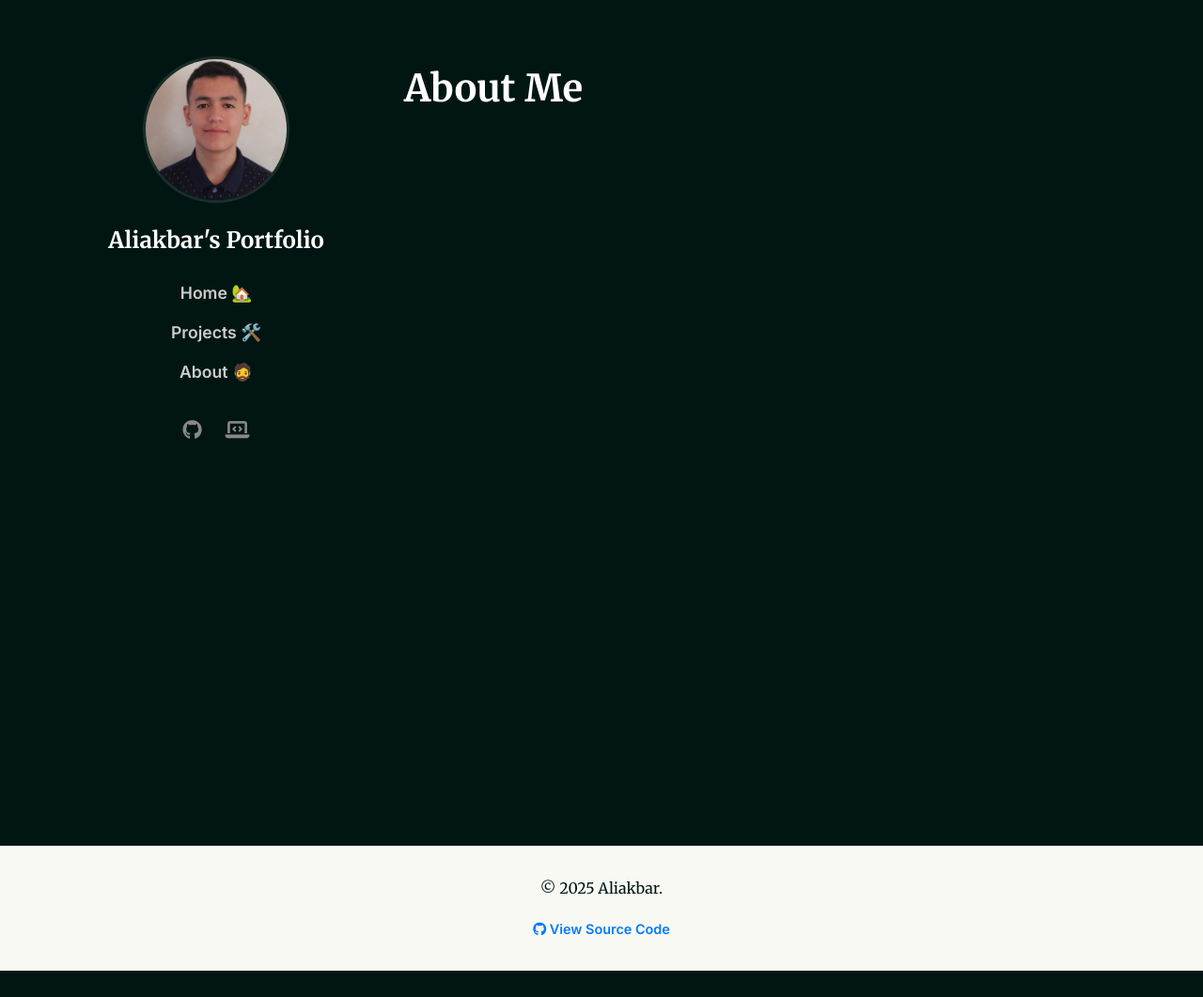
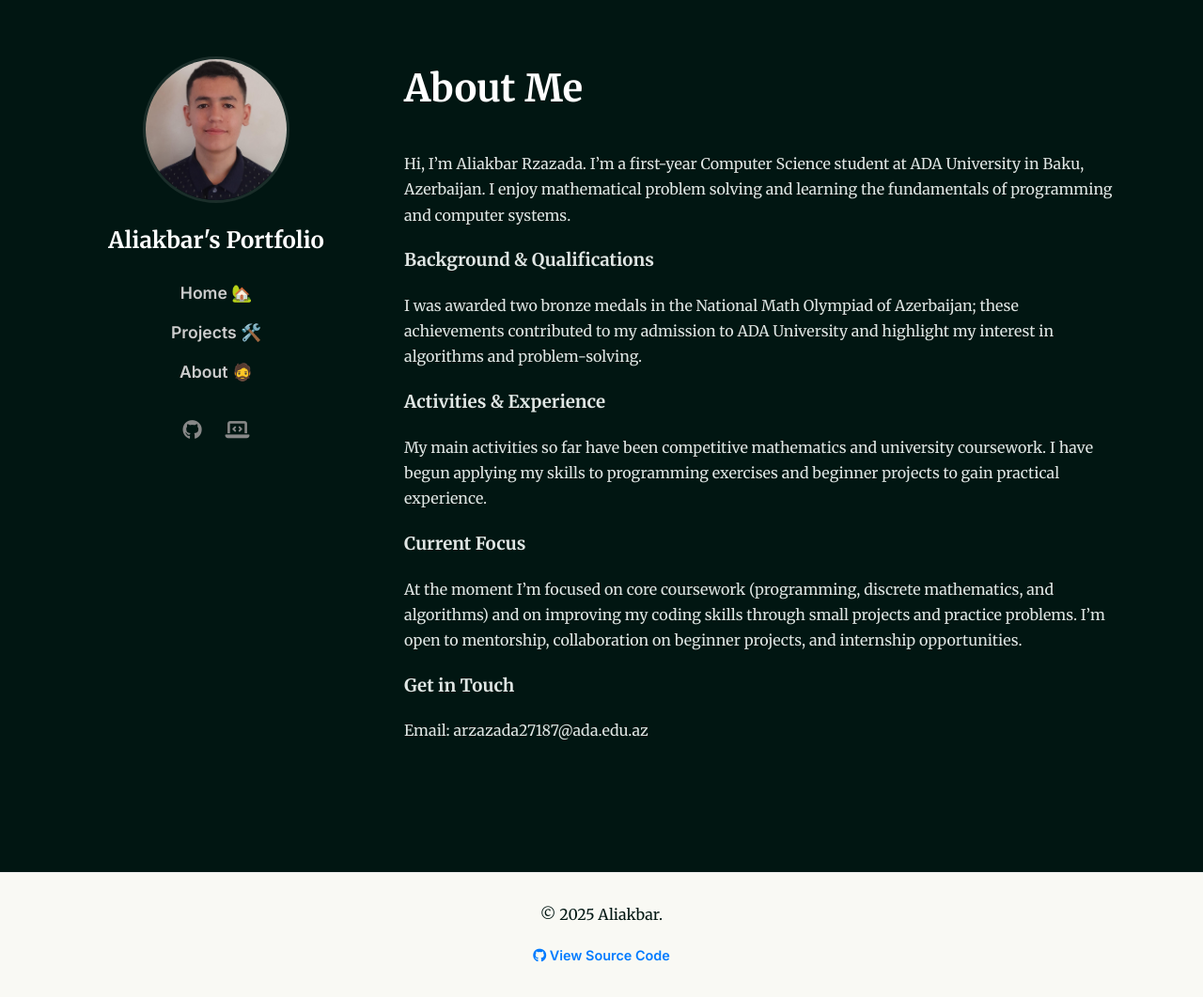
Before and after one commit to adicto56/adicto56.github.io, a Jekyll site: the page built from about.html, in a window 1280 px wide. Shown: the whole page at 94% size. Built offline with Jekyll 4.4.1, drawn with Linux system fonts in a browser that asks for light colours; before the commit the page ends 1033 px from its top, so only the background shows below that.

Commit message:
Added the About page

```diff
--- a/_includes/head.html
+++ b/_includes/head.html
@@ -5,4 +5,4 @@
 <link rel="stylesheet" href="https://cdnjs.cloudflare.com/ajax/libs/font-awesome/6.4.0/css/all.min.css">
 <link href="https://fonts.googleapis.com/css2?family=Merriweather:wght@400;700&family=Inter:wght@400;600&display=swap" rel="stylesheet">
 
-<link rel="stylesheet" href="{{ '/assets/css/style.css' | relative_url }}">
+<link rel="stylesheet" href="/assets/css/style.css">
--- a/about.html
+++ b/about.html
@@ -4,3 +4,21 @@ title: About Me
 ---
 
 <h1>About Me</h1>
+
+<section class="about-intro">
+	<h2 class="sr-only">About</h2>
+
+	<p class="about-summary">Hi, I’m Aliakbar Rzazada. I’m a first-year Computer Science student at ADA University in Baku, Azerbaijan. I enjoy mathematical problem solving and learning the fundamentals of programming and computer systems.</p>
+
+	<h3>Background & Qualifications</h3>
+	<p class="about-background">I was awarded two bronze medals in the National Math Olympiad of Azerbaijan; these achievements contributed to my admission to ADA University and highlight my interest in algorithms and problem-solving.</p>
+
+	<h3>Activities & Experience</h3>
+	<p class="about-activities">My main activities so far have been competitive mathematics and university coursework. I have begun applying my skills to programming exercises and beginner projects to gain practical experience.</p>
+
+	<h3>Current Focus</h3>
+	<p class="about-focus">At the moment I’m focused on core coursework (programming, discrete mathematics, and algorithms) and on improving my coding skills through small projects and practice problems. I’m open to mentorship, collaboration on beginner projects, and internship opportunities.</p>
+
+	<h3>Get in Touch</h3>
+	<p class="about-contact">Email: <a href="mailto:arzazada27187@ada.edu.az">arzazada27187@ada.edu.az</a></p>
+</section>
```
